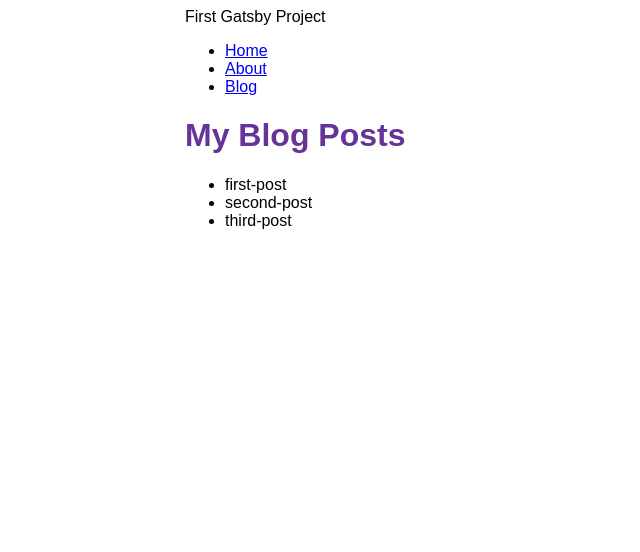
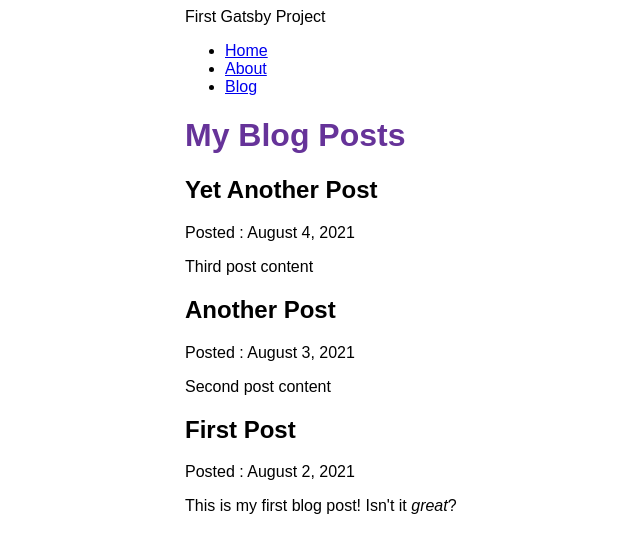
Before and after one commit to SasankS/first-gatsby-project, a Gatsby site: page /blog in a window 1280 px wide. Shown: the whole page, without its empty margins (205-845 px from the left). Built offline with nearby package versions, Linux system fonts and the light colour scheme; Gatsby itself is replaced by a stand-in of ours.

Commit message:
Part 5 - Transform data to use MDX

```diff
--- a/blog/first-post.mdx
+++ b/blog/first-post.mdx
@@ -0,0 +1,6 @@
+---
+title: 'First Post'
+date: '2021-08-02'
+---
+
+This is my first blog post! Isn't it _great_?
--- a/blog/second-post.mdx
+++ b/blog/second-post.mdx
@@ -0,0 +1,6 @@
+---
+title: 'Another Post'
+date: '2021-08-03'
+---
+
+Second post content
--- a/blog/third-post.mdx
+++ b/blog/third-post.mdx
@@ -0,0 +1,6 @@
+---
+title: 'Yet Another Post'
+date: '2021-08-04'
+---
+
+Third post content
--- a/gatsby-config.js
+++ b/gatsby-config.js
@@ -14,5 +14,6 @@
         path: `${__dirname}/blog`,
       },
     },
+    'gatsby-plugin-mdx',
   ],
 }
--- a/package.json
+++ b/package.json
@@ -15,9 +15,12 @@
     "clean": "gatsby clean"
   },
   "dependencies": {
+    "@mdx-js/mdx": "^1.6.22",
+    "@mdx-js/react": "^1.6.22",
     "gatsby": "^3.10.2",
     "gatsby-plugin-gatsby-cloud": "^2.10.1",
     "gatsby-plugin-image": "^1.10.1",
+    "gatsby-plugin-mdx": "^2.11.0",
     "gatsby-plugin-sharp": "^3.10.2",
     "gatsby-source-filesystem": "^3.10.0",
     "react": "^17.0.1",
--- a/src/pages/blog.js
+++ b/src/pages/blog.js
@@ -1,24 +1,32 @@
 import * as React from 'react'
 import {graphql} from 'gatsby'
+import {MDXRenderer} from 'gatsby-plugin-mdx'
 import Layout from '../components/layout'
 
 const BlogPage = ({data}) => {
   return (
     <Layout pageTitle="My Blog Posts">
-      <ul>
-        {data.allFile.nodes.map(node => (
-          <li key={node.name}>{node.name}</li>
-        ))}
-      </ul>
+      {data.allMdx.nodes.map(node => (
+        <article>
+          <h2>{node.frontmatter.title}</h2>
+          <p>Posted : {node.frontmatter.date}</p>
+          <MDXRenderer>{node.body}</MDXRenderer>
+        </article>
+      ))}
     </Layout>
   )
 }
 
 export const query = graphql`
   query {
-    allFile {
+    allMdx(sort: {fields: frontmatter___date, order: DESC}) {
       nodes {
-        name
+        frontmatter {
+          date(formatString: "MMMM D, YYYY")
+          title
+        }
+        id
+        body
       }
     }
   }
```
Also changed, not shown: 1 other file.
